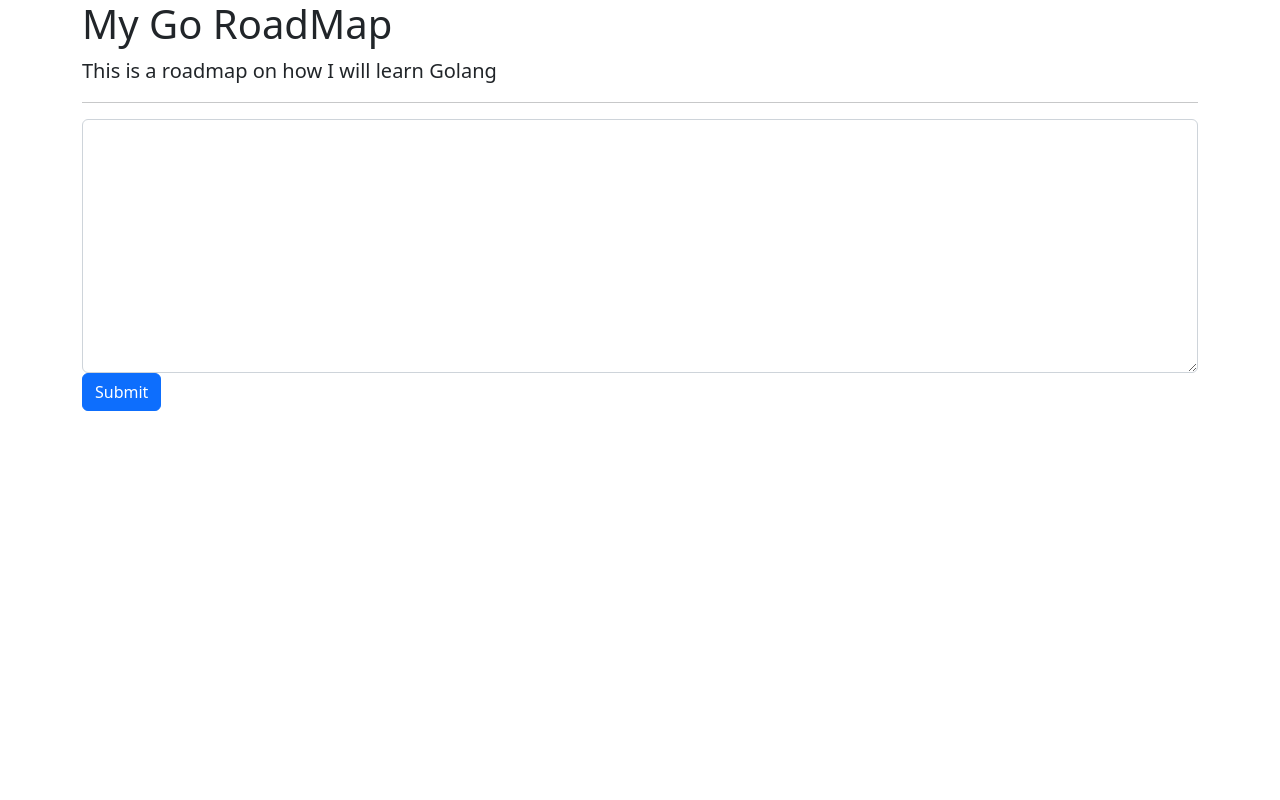
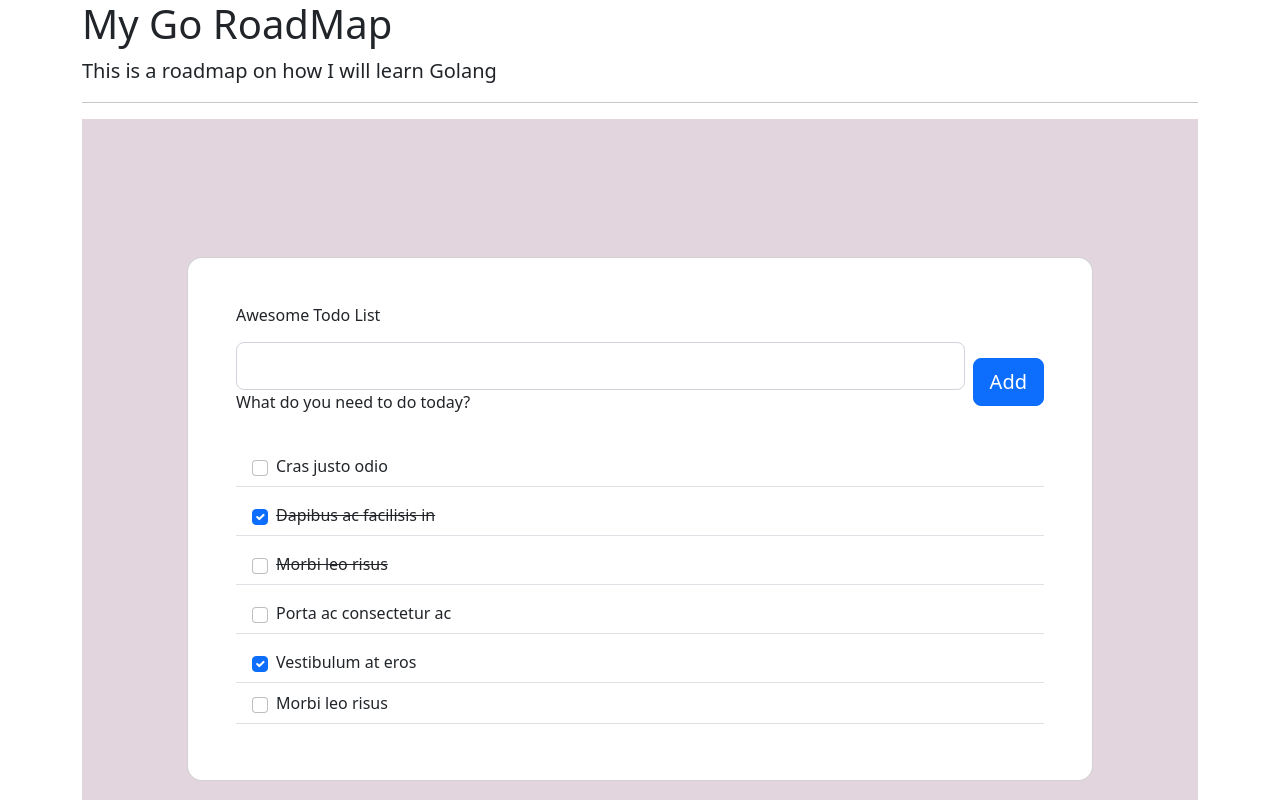
Before and after one commit to iZeroKim/Roadmap, a plain HTML site: page public/index.html in a window 1280 px wide. Shown: the top 800 px of the page. Drawn offline with nearby package versions, Linux system fonts and the light colour scheme.

Commit message:
Index page ui update

```diff
--- a/public/index.html
+++ b/public/index.html
@@ -9,6 +9,94 @@
         <p class="lead">This is a roadmap on how I will learn Golang</p>
         <hr />
       </div>
+      <section class="vh-100" style="background-color: #e2d5de;">
+        <div class="container py-5 h-100">
+          <div class="row d-flex justify-content-center align-items-center h-100">
+            <div class="col col-xl-10">
+
+              <div class="card" style="border-radius: 15px;">
+                <div class="card-body p-5">
+
+                  <h6 class="mb-3">Awesome Todo List</h6>
+
+                  <form class="d-flex justify-content-center align-items-center mb-4">
+                    <div class="form-outline flex-fill">
+                      <input type="text" id="form3" class="form-control form-control-lg" />
+                      <label class="form-label" for="form3">What do you need to do today?</label>
+                    </div>
+                    <button type="submit" class="btn btn-primary btn-lg ms-2">Add</button>
+                  </form>
+
+                  <ul class="list-group mb-0">
+                    <li
+                      class="list-group-item d-flex justify-content-between align-items-center border-start-0 border-top-0 border-end-0 border-bottom rounded-0 mb-2">
+                      <div class="d-flex align-items-center">
+                        <input class="form-check-input me-2" type="checkbox" value="" aria-label="..." />
+                        Cras justo odio
+                      </div>
+                      <a href="#!" data-mdb-toggle="tooltip" title="Remove item">
+                        <i class="fas fa-times text-primary"></i>
+                      </a>
+                    </li>
+                    <li
+                      class="list-group-item d-flex d-flex justify-content-between align-items-center border-start-0 border-top-0 border-end-0 border-bottom rounded-0 mb-2">
+                      <div class="d-flex align-items-center">
+                        <input class="form-check-input me-2" type="checkbox" value="" aria-label="..." checked />
+                        <s>Dapibus ac facilisis in</s>
+                      </div>
+                      <a href="#!" data-mdb-toggle="tooltip" title="Remove item">
+                        <i class="fas fa-times text-primary"></i>
+                      </a>
+                    </li>
+                    <li
+                      class="list-group-item d-flex d-flex justify-content-between align-items-center border-start-0 border-top-0 border-end-0 border-bottom rounded-0 mb-2">
+                      <div class="d-flex align-items-center">
+                        <input class="form-check-input me-2" type="checkbox" value="" aria-label="..." />
+                        <s>Morbi leo risus</s>
+                      </div>
+                      <a href="#!" data-mdb-toggle="tooltip" title="Remove item">
+                        <i class="fas fa-times text-primary"></i>
+                      </a>
+                    </li>
+                    <li
+                      class="list-group-item d-flex d-flex justify-content-between align-items-center border-start-0 border-top-0 border-end-0 border-bottom rounded-0 mb-2">
+                      <div class="d-flex align-items-center">
+                        <input class="form-check-input me-2" type="checkbox" value="" aria-label="..." />
+                        Porta ac consectetur ac
+                      </div>
+                      <a href="#!" data-mdb-toggle="tooltip" title="Remove item">
+                        <i class="fas fa-times text-primary"></i>
+                      </a>
+                    </li>
+                    <li
+                      class="list-group-item d-flex d-flex justify-content-between align-items-center border-start-0 border-top-0 border-end-0 border-bottom rounded-0 mb-0">
+                      <div class="d-flex align-items-center">
+                        <input class="form-check-input me-2" type="checkbox" value="" aria-label="..." checked />
+                        Vestibulum at eros
+                      </div>
+                      <a href="#!" data-mdb-toggle="tooltip" title="Remove item">
+                        <i class="fas fa-times text-primary"></i>
+                      </a>
+                    </li>
+                    <li
+                      class="list-group-item d-flex justify-content-between align-items-center border-start-0 border-top-0 border-end-0 border-bottom rounded-0 mb-2">
+                      <div class="d-flex align-items-center">
+                        <input class="form-check-input me-2" type="checkbox" value="" aria-label="..." />
+                        Morbi leo risus
+                      </div>
+                      <a href="#!" data-mdb-toggle="tooltip" title="Remove item">
+                        <i class="fas fa-times text-primary"></i>
+                      </a>
+                    </li>
+                  </ul>
+
+                </div>
+              </div>
+
+            </div>
+          </div>
+        </div>
+      </section>
 
       <form action="/markdown" method="POST">
         <div class="form-group">
```
